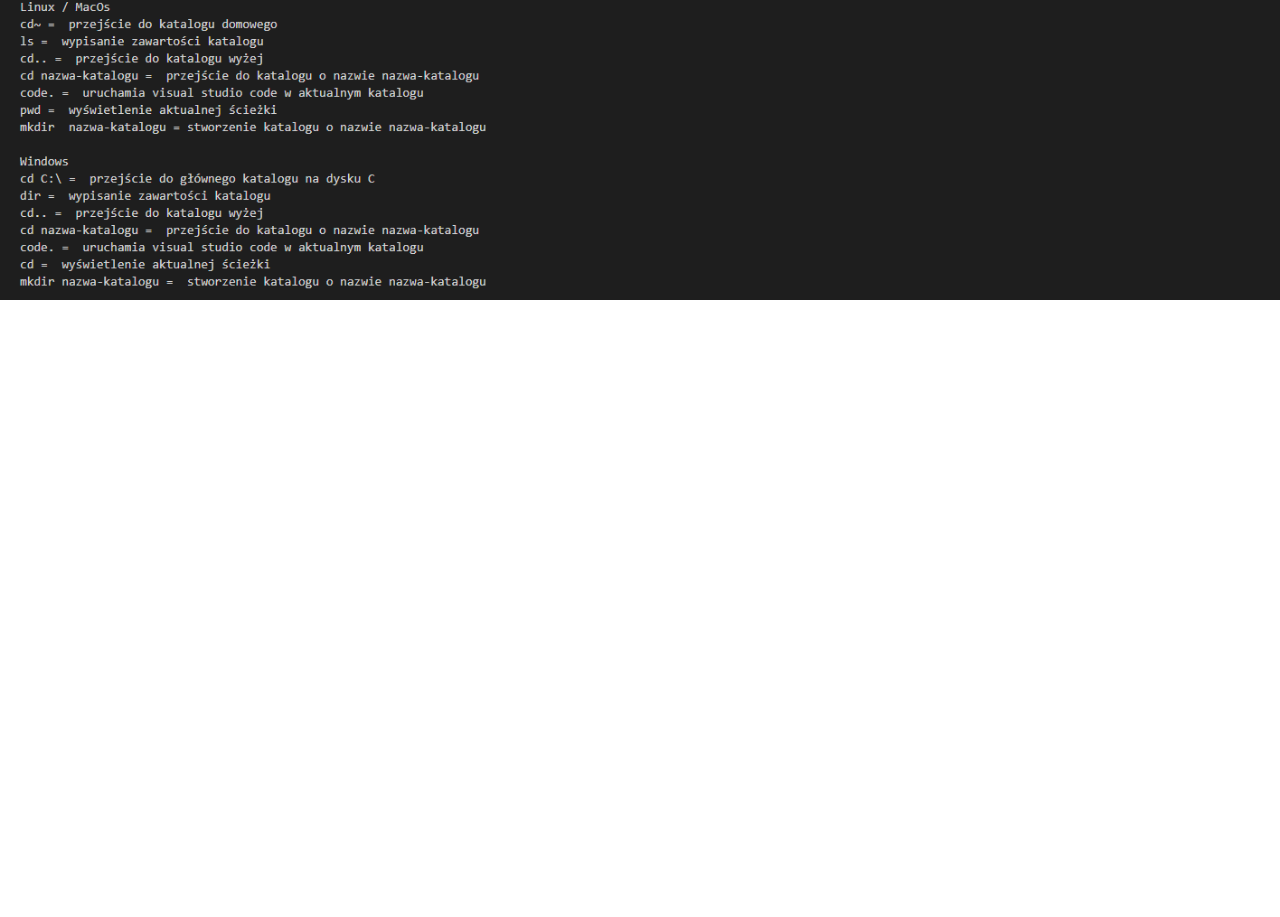
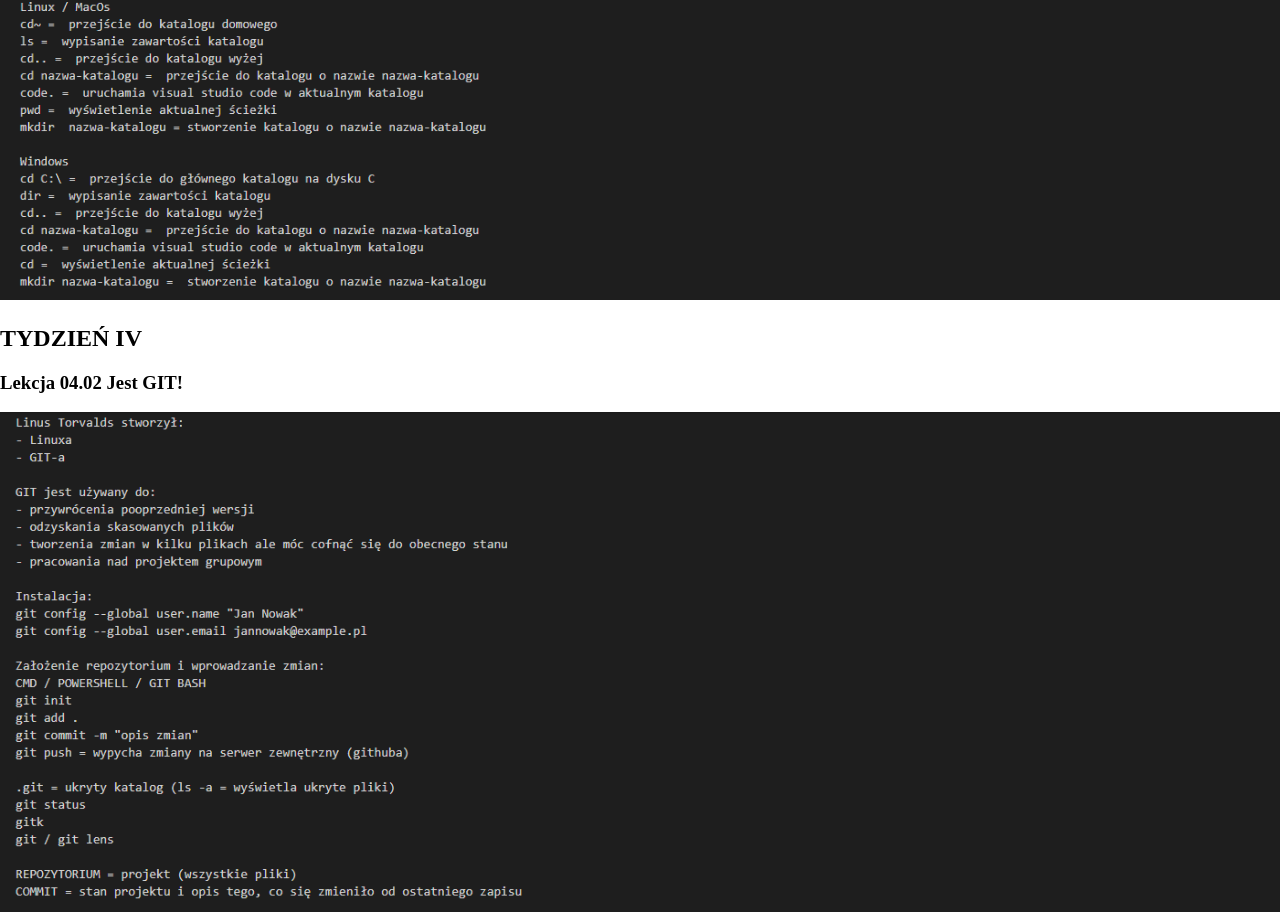
Before and after one commit to AleksandraBozenko/kurs-WTF, a website built with webpack: page src/pages/index.html in a window 1280 px wide. Shown: the part 6143-7060 px from the top of the page. Before the commit the page ends 6448 px from the top, so only its background shows below. Built offline with nearby package versions, Linux system fonts and the light colour scheme.

Commit message:
Add lesson 04.02

```diff
--- a/src/pages/index.html
+++ b/src/pages/index.html
@@ -122,6 +122,13 @@
         <img class="article__image" src="../assets/img/03.08.png" alt = "notatki">
       </article>
     </section>
+    <section class="section">
+      <h2 class="week">TYDZIEŃ IV</h2>
+      <article class="article">
+        <h3 class="article__title">Lekcja 04.02 Jest GIT!</h3>
+        <img class="article__image" src="../assets/img/04.02.png" alt = "notatki">
+      </article>
+    </section>
   </main>
 </body>
 
```
Also changed, not shown: src/assets/img/04.02.png (added).
